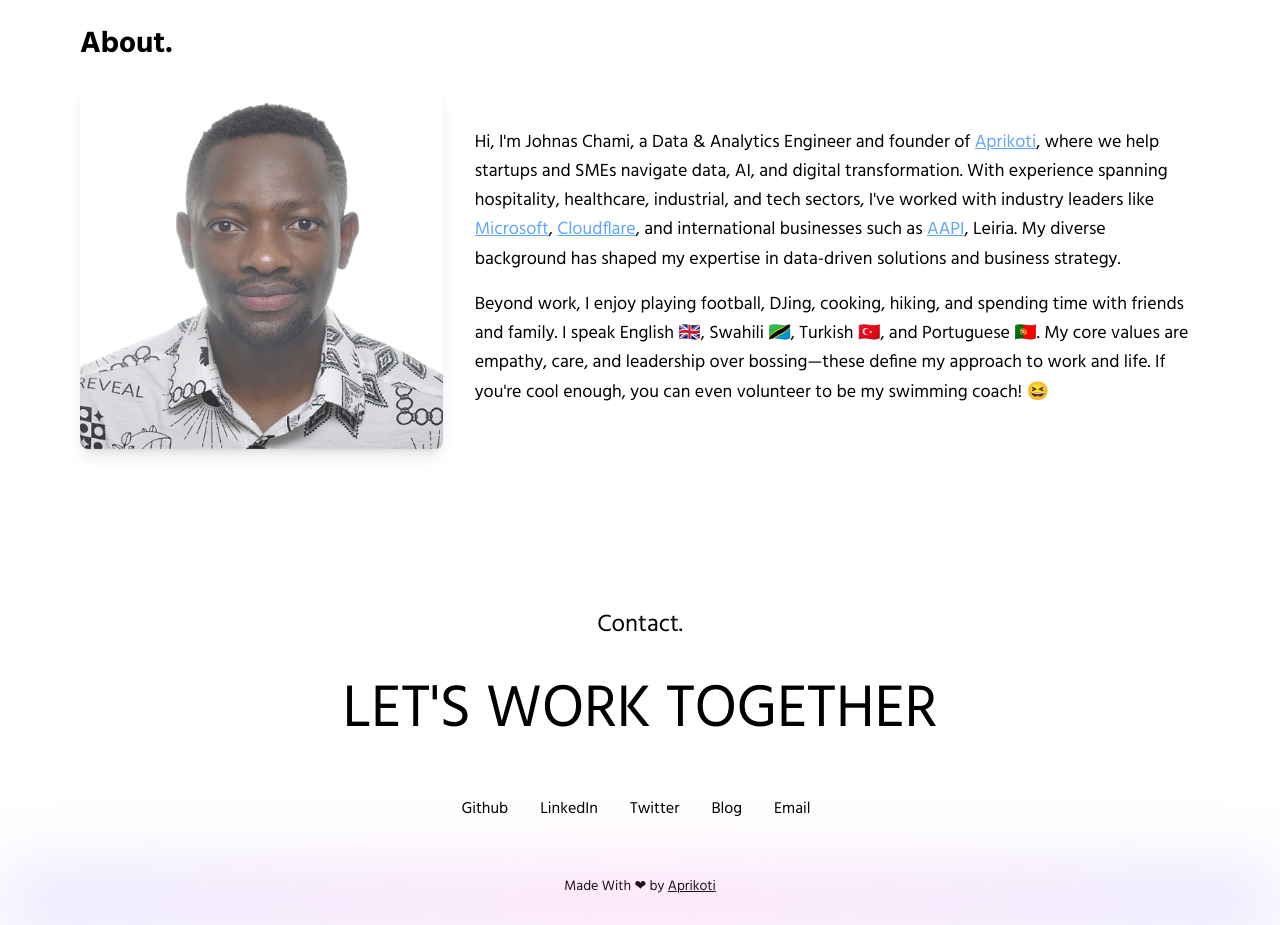
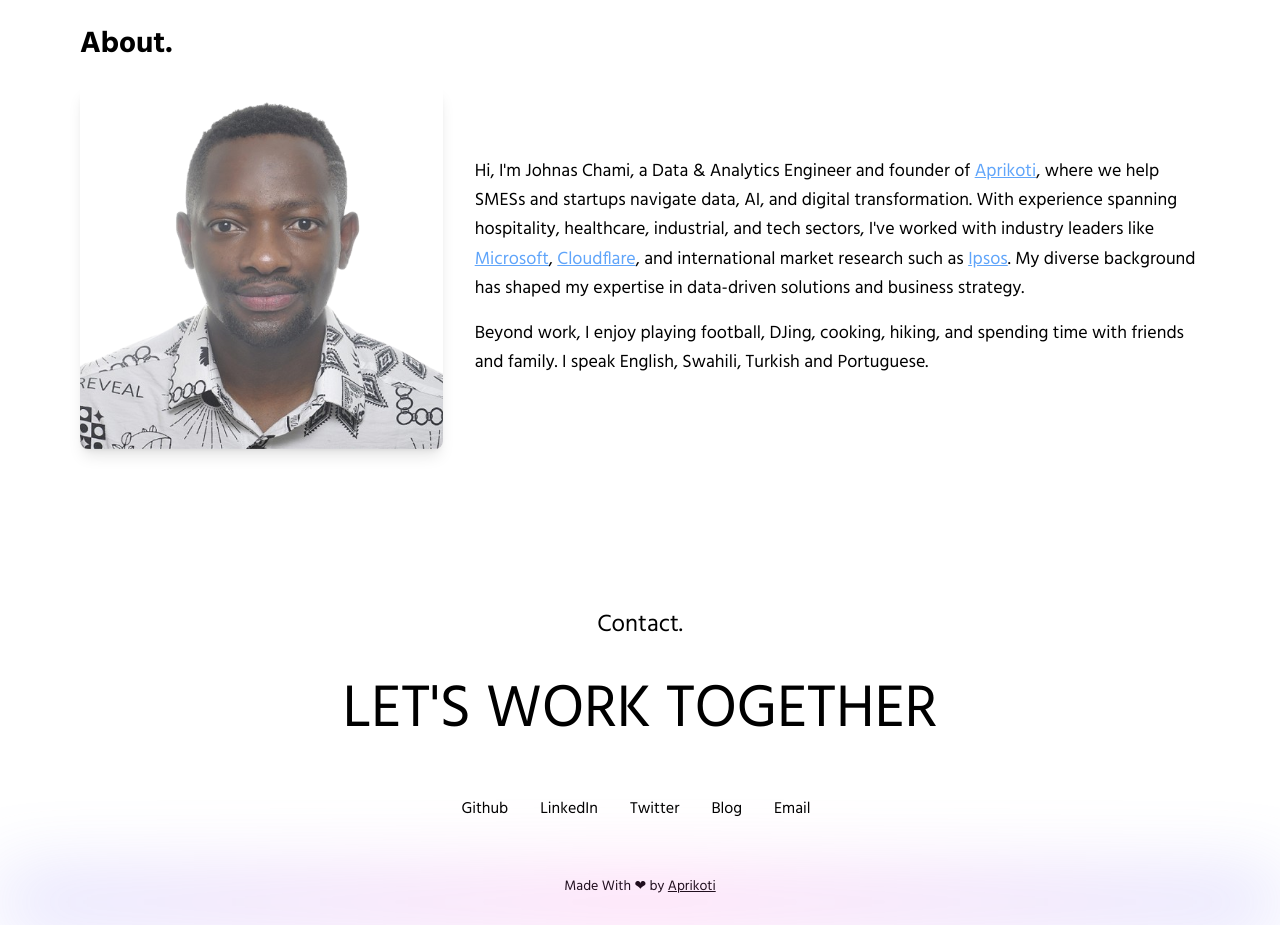
Before and after one commit to johnaschami/Personal-Website, a Next.js app: page / in a window 1280 px wide. Shown: the part 2320-3245 px from the top of the page. Built offline with nearby package versions, Linux system fonts and the light colour scheme.

Commit message:
new bio changes

```diff
--- a/pages/index.js
+++ b/pages/index.js
@@ -146,7 +146,7 @@ export default function Home() {
                   <a href="https://aprikoti.com" target="_blank" rel="noopener noreferrer" className="text-blue-400 underline">
                     Aprikoti
                   </a>
-                  , where we help startups and SMEs navigate data, AI, and digital transformation. With experience spanning hospitality, healthcare, industrial, and tech sectors, I&apos;ve worked with industry leaders like{" "}
+                  , where we help SMESs and startups navigate data, AI, and digital transformation. With experience spanning hospitality, healthcare, industrial, and tech sectors, I&apos;ve worked with industry leaders like{" "}
                   <a href="https://www.microsoft.com" target="_blank" rel="noopener noreferrer" className="text-blue-400 underline">
                     Microsoft
                   </a>
@@ -154,14 +154,14 @@ export default function Home() {
                   <a href="https://www.cloudflare.com" target="_blank" rel="noopener noreferrer" className="text-blue-400 underline">
                     Cloudflare
                   </a>
-                  , and international businesses such as{" "}
-                  <a href="https://aapi.pt" target="_blank" rel="noopener noreferrer" className="text-blue-400 underline">
-                    AAPI
+                  , and international market research such as{" "}
+                  <a href="https://www.ipsos.com/" target="_blank" rel="noopener noreferrer" className="text-blue-400 underline">
+                    Ipsos
                   </a>
-                  , Leiria. My diverse background has shaped my expertise in data-driven solutions and business strategy.
+                  . My diverse background has shaped my expertise in data-driven solutions and business strategy.
                 </p>
                 <p className="text-lg leading-relaxed mt-4">
-                  Beyond work, I enjoy playing football, DJing, cooking, hiking, and spending time with friends and family. I speak English 🇬🇧, Swahili 🇹🇿, Turkish 🇹🇷, and Portuguese 🇵🇹. My core values are empathy, care, and leadership over bossing—these define my approach to work and life. If you&apos;re cool enough, you can even volunteer to be my swimming coach! 😆
+                  Beyond work, I enjoy playing football, DJing, cooking, hiking, and spending time with friends and family. I speak English, Swahili, Turkish and Portuguese.
                 </p>
               </div>
             </div>
```
